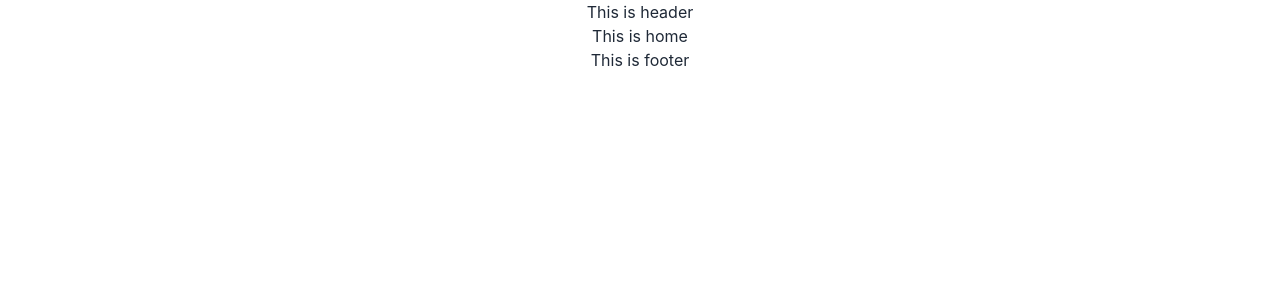
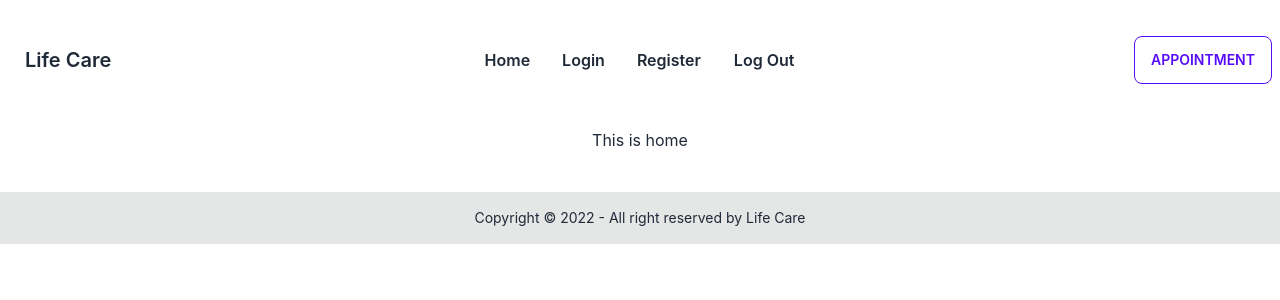
Before and after one commit to maruf-hossain-munna/life-care-client, a React (Create React App) app: page / in a window 1280 px wide. Shown: the top 300 px of the page. Built offline with nearby package versions, Linux system fonts and the light colour scheme.

Commit message:
header and footer done

```diff
--- a/public/index.html
+++ b/public/index.html
@@ -1,5 +1,5 @@
 <!DOCTYPE html>
-<html lang="en">
+<html data-theme="light" lang="en">
   <head>
     <meta charset="utf-8" />
     <link rel="icon" href="%PUBLIC_URL%/favicon.ico" />
--- a/src/Pages/Shared/Footer/Footer.js
+++ b/src/Pages/Shared/Footer/Footer.js
@@ -3,7 +3,11 @@
 const Footer = () => {
     return (
         <div>
-            <h2>This is footer</h2>
+            <footer className="footer footer-center p-4 mt-10 bg-base-300 text-base-content">
+                <div>
+                    <p>Copyright © 2022 - All right reserved by Life Care</p>
+                </div>
+            </footer>
         </div>
     );
 };
--- a/src/Pages/Shared/Header/Header.js
+++ b/src/Pages/Shared/Header/Header.js
@@ -1,9 +1,45 @@
 import React from 'react';
+import { Link } from 'react-router-dom';
 
 const Header = () => {
+
+    const menuItems = <>
+        <li className='font-semibold'><Link to='/'>Home</Link></li>
+        <li className='font-semibold'><Link to='/login'>Login</Link></li>
+        <li className='font-semibold'><Link to='/register'>Register</Link></li>
+        <li className='font-semibold'>
+            <button  className=' btn-ghost'>Log Out</button>
+        </li>
+
+    </>
+
+
     return (
         <div>
-            <h2>This is header </h2>
+            <div className="navbar h-20 mb-12 pt-12 bg-base-100">
+                <div className="navbar-start">
+                    <div className="dropdown">
+                        <label tabIndex={0} className="btn btn-ghost lg:hidden">
+                            <svg xmlns="http://www.w3.org/2000/svg" className="h-5 w-5" fill="none" viewBox="0 0 24 24" stroke="currentColor"><path strokeLinecap="round" strokeLinejoin="round" strokeWidth="2" d="M4 6h16M4 12h8m-8 6h16" /></svg>
+                        </label>
+                        <ul tabIndex={0} className="menu menu-compact dropdown-content mt-3 p-2 shadow bg-base-100 rounded-box w-52">
+                            {menuItems}
+                        </ul>
+                    </div>
+                    <Link to='/' className="btn btn-ghost normal-case text-xl">
+                        {/* <img src={logo} alt="" /> */}
+                        Life Care
+                    </Link>
+                </div>
+                <div className="navbar-center hidden lg:flex">
+                    <ul className="menu menu-horizontal p-0">
+                        {menuItems}
+                    </ul>
+                </div>
+                <div className="navbar-end">
+                    <button className="btn btn-outline btn-primary">Appointment</button>
+                </div>
+            </div>
         </div>
     );
 };
```
